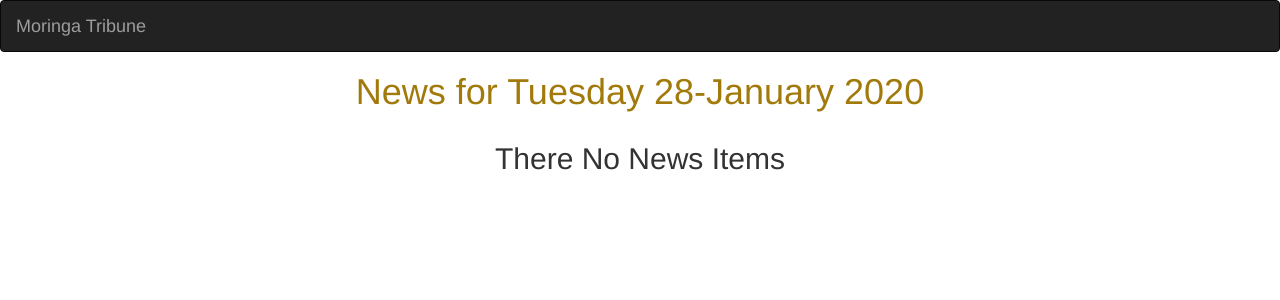
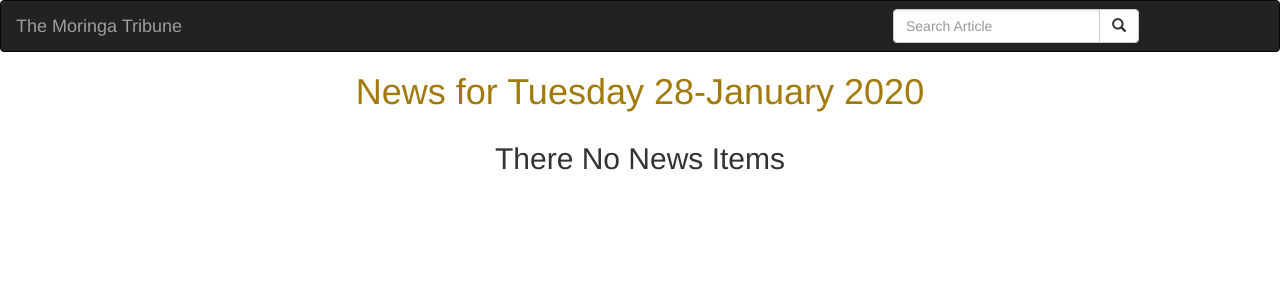
Before and after one commit to jusinam/Moringa_Tribune, a Django app: page / in a window 1280 px wide. Shown: the top 300 px of the page. Run offline with Django 3.2, Linux system fonts and the light colour scheme; data that the repository does not hold is empty; some libraries are stand-ins or nearby versions.

Commit message:
configure image upload settings

```diff
--- a/news/models.py
+++ b/news/models.py
@@ -25,6 +25,7 @@ class Article(models.Model):
     editor = models.ForeignKey(Editor)
     tags = models.ManyToManyField(tags)
     pub_date = models.DateTimeField(auto_now_add=True)
+    article_image = models.ImageField(upload_to = 'articles/',null=True)
 
 
     @classmethod
@@ -37,3 +38,8 @@ class Article(models.Model):
     def days_news(cls,date):
         news = cls.objects.filter(pub_date__date = date)
         return news
+
+    @classmethod
+    def search_by_title(cls,search_term):
+        news = cls.objects.filter(title__icontains=search_term)
+        return news
--- a/news/templates/all-news/today_news.html
+++ b/news/templates/all-news/today_news.html
@@ -5,12 +5,17 @@
 <div class="container">
 
   <!-- Looping through news   -->
-  {% for news_item in news %}
+{% for news_item in news %}
 
   <div class="row">
     <!-- displaying News articles -->
     <div class="col-xs-6 col-sm-6 col-md-6 col-lg-6">
       <h2 class="text-center"> {{ news_item.title }} </h2>
+    </div>
+
+    <!--Display news Article images  -->
+    <div class="col-xs-6 col-sm-6 col-md-6 col-lg-6">
+      <img src="{{news_item.article_image.url}}" class="img-responsive" alt="Image">
     </div>
 
   </div>
--- a/news/templates/navbar.html
+++ b/news/templates/navbar.html
@@ -7,11 +7,27 @@
 </head>
 <body>
 <nav class="navbar navbar-inverse">
-  <div class="container-fluid">
-    <div class="navbar-header">
-      <a class="navbar-brand" href="{% url 'newsToday' %}">Moringa Tribune</a>
+    <div class="container-fluid">
+      <div class="navbar-header">
+        <a class="navbar-brand" href="{% url 'newsToday' %}">The Moringa Tribune</a>
+      </div>
+
+      <!-- Adding a search form  -->
+      <div class="col-sm-4 col-md-4 navbar-right">
+
+        <form class="navbar-form" role="search" action="{% url 'search_results' %}">
+
+          <div class="input-group">
+            <input type="text" class="form-control" placeholder="Search Article" name="article">
+            <div class="input-group-btn">
+              <button class="btn btn-default" type="submit"><i class="glyphicon glyphicon-search"></i></button>
+            </div>
+          </div>
+
+        </form>
+      </div>
+      <!-- search form end -->
     </div>
-  </div>
-</nav>
+  </nav>
 </body>
 </html>
--- a/news/urls.py
+++ b/news/urls.py
@@ -1,7 +1,13 @@
+from django.conf import settings
+from django.conf.urls.static import static
 from django.conf.urls import url
 from . import views
 
 urlpatterns = [
     url(r'^$',views.news_of_day,name='newsToday'),
-    url(r'^archives/(\d{4}-\d{2}-\d{2})/$',views.past_days_news,name = 'pastNews')
+    url(r'^archives/(\d{4}-\d{2}-\d{2})/$',views.past_days_news,name = 'pastNews'),
+    url(r'^search/', views.search_results, name='search_results')
+
 ]
+if settings.DEBUG:
+    urlpatterns+= static(settings.MEDIA_URL, document_root = settings.MEDIA_ROOT)
--- a/news/views.py
+++ b/news/views.py
@@ -29,3 +29,17 @@ def past_days_news(request, past_date):
 
     news = Article.days_news(date)
     return render(request, 'all-news/past-news.html',{"date": date,"news":news})
+
+
+def search_results(request):
+
+    if 'article' in request.GET and request.GET["article"]:
+        search_term = request.GET.get("article")
+        searched_articles = Article.search_by_title(search_term)
+        message = f"{search_term}"
+
+        return render(request, 'all-news/search.html',{"message":message,"articles": searched_articles})
+
+    else:
+        message = "You haven't searched for any term"
+        return render(request, 'all-news/search.html',{"message":message})
```
Also changed, not shown: news/templates/all-news/search.html (added, +25 -0 lines), tribune/settings.py (+7 -3 lines), media/articles/fu.jpg (added), media/articles/hah.jpg (added), news/migrations/0004_article_article_image.py (added).
